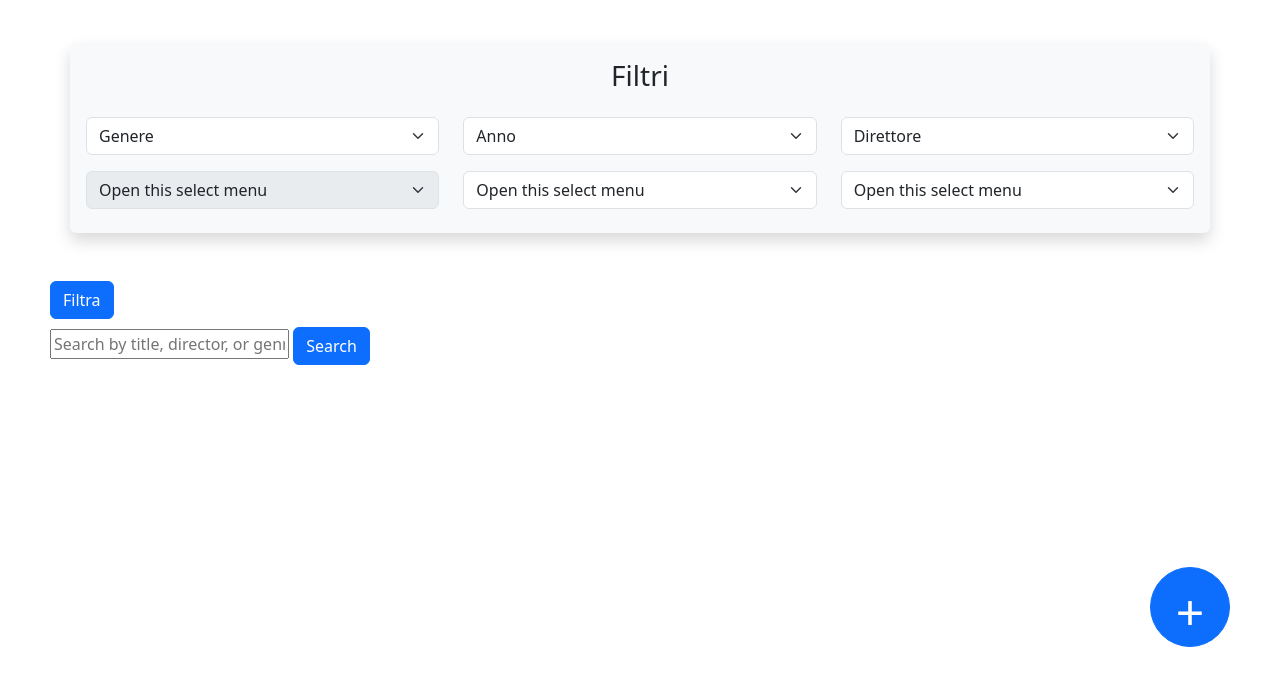
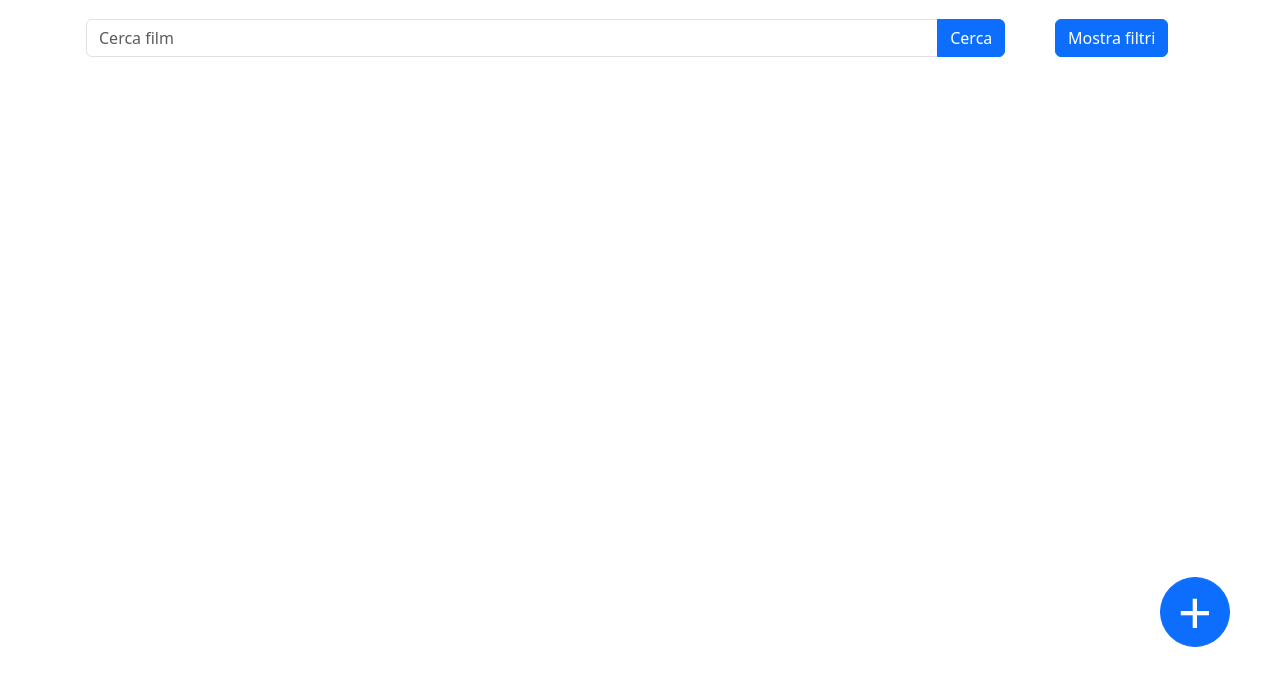
Before and after one commit to ssilvestri15/NetflixTomatoeImdb, a website: page public/listaFilm.html in a window 1280 px wide. Shown: the part 103-788 px from the top of the page. Drawn offline with nearby package versions, Linux system fonts and the light colour scheme; no server answers.

Commit message:
fix frontend

```diff
--- a/public/listaFilm.html
+++ b/public/listaFilm.html
@@ -8,12 +8,26 @@
 </head>
 <body style="margin: 50px">
 <h1>Catalogo film</h1>
+<div class="container text-center p-3">
+    <div class="row">
+        <div class="col-10 align-self-center">
+          <div class="input-group mb-3 ">
+                <input type="text" class="form-control" placeholder="Cerca film" aria-label="Cerca film"
+                       aria-describedby="search-button" id="searchInput">
+                <button class="btn btn-primary" type="button" id="searchButton">Cerca</button>
+            </div>
+    </div>
+        <div class="col-2">
+            <button class="btn btn-primary" type="button" id="viewFilter"> Mostra filtri</button>
+        </div>
+    </div>
+
+</div>
+
+<div class="container  text-center  p-3 mb-5 bg-body-tertiary rounded d-none" id="filterContainer">
 <form>
-    <div class="container mt-5 text-center shadow p-3 mb-5 bg-body-tertiary rounded">
+    <div class="container  text-center  p-3 mb-5 bg-body-tertiary rounded">
         <div class="row mb-2">
-            <div class="col mb-2">
-                <h3>Filtri</h3>
-            </div>
         </div>
         <div class="row mb-2">
             <div class="col mb-2">
@@ -48,34 +62,8 @@
                 </select>
             </div>
         </div>
-        <div class="row mb-2">
-            <div class="col">
-                <select class="form-select" aria-label="Disabled select example" disabled>
-                    <option selected>Open this select menu</option>
-                    <option value="1">One</option>
-                    <option value="2">Two</option>
-                    <option value="3">Three</option>
-                </select>
-            </div>
-            <div class="col">
-                <select class="form-select" aria-label="Disabled select example">
-                    <option selected>Open this select menu</option>
-                    <option value="1">One</option>
-                    <option value="2">Two</option>
-                    <option value="3">Three</option>
-                </select>
-            </div>
-            <div class="col">
-                <select class="form-select" aria-label="Disabled select example">
-                    <option selected>Open this select menu</option>
-                    <option value="1">One</option>
-                    <option value="2">Two</option>
-                    <option value="3">Three</option>
-                </select>
-            </div>
-        </div>
     </div>
-    <div class="row mb-2  align-items-center ">
+    <div class="row  align-items-center justify-content-center">
         <div class="col-md-6 align-self-center">
             <button type="submit" class="btn btn-primary">Filtra</button>
         </div>
@@ -83,14 +71,15 @@
     </div>
 
 </form>
+    </div>
 <a href="/insertFilm">
-    <button type="button" class="btn btn-primary float-end "
-            style="border-radius: 50%; bottom: 50px; position: fixed; right: 50px; z-index: 10000; width: 80px; height: 80px; font-size: 50px;">+
+    <button type="button" class="btn btn-primary float-end"
+            style="border-radius: 50%; bottom: 50px; position: fixed; right: 50px; z-index: 10000; width: 70px; height: 70px; font-size: 60px; line-height: 10px; text-align: center; margin-top: -10px;">+
     </button>
 </a>
 
-<input type="text" id="searchInput" placeholder="Search by title, director, or genre">
-<button id="searchButton" class="btn btn-primary">Search</button>
+
+
 
 <ul id="itemList"></ul>
 <div id="pagination"></div>
@@ -221,6 +210,19 @@
 
     fetchItems();
 
+    function toggleVisibility() {
+        var myDiv = document.getElementById("filterContainer");
+
+        if (myDiv.classList.contains("d-none")) {
+            myDiv.classList.remove("d-none");
+        } else {
+            myDiv.classList.add("d-none");
+        }
+    }
+
+document.getElementById("viewFilter").addEventListener("click", toggleVisibility);
+
+
 
 </script>
 </body>
```
Also changed, not shown: public/insertFilm.html (+1 -4 lines).
